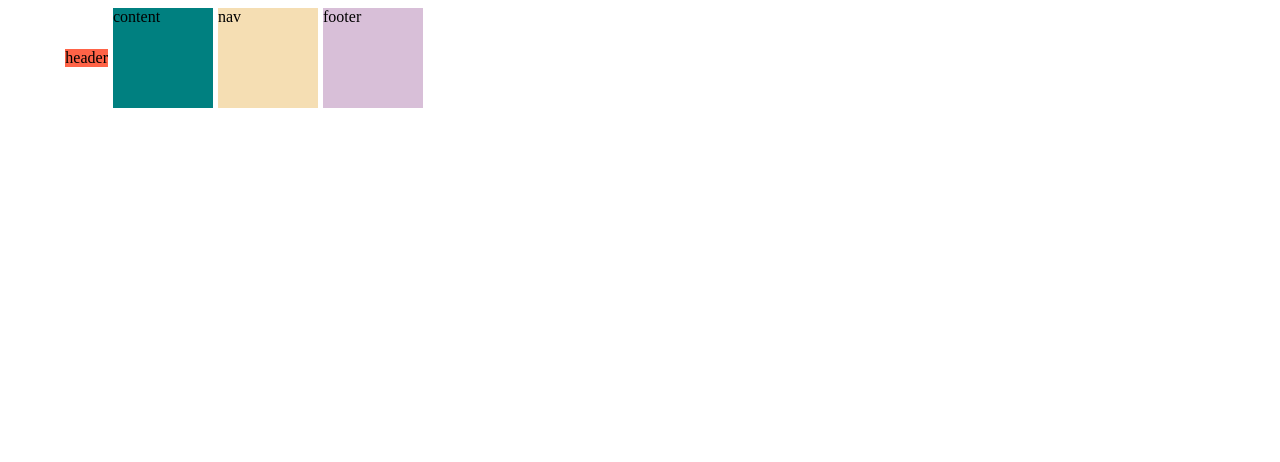
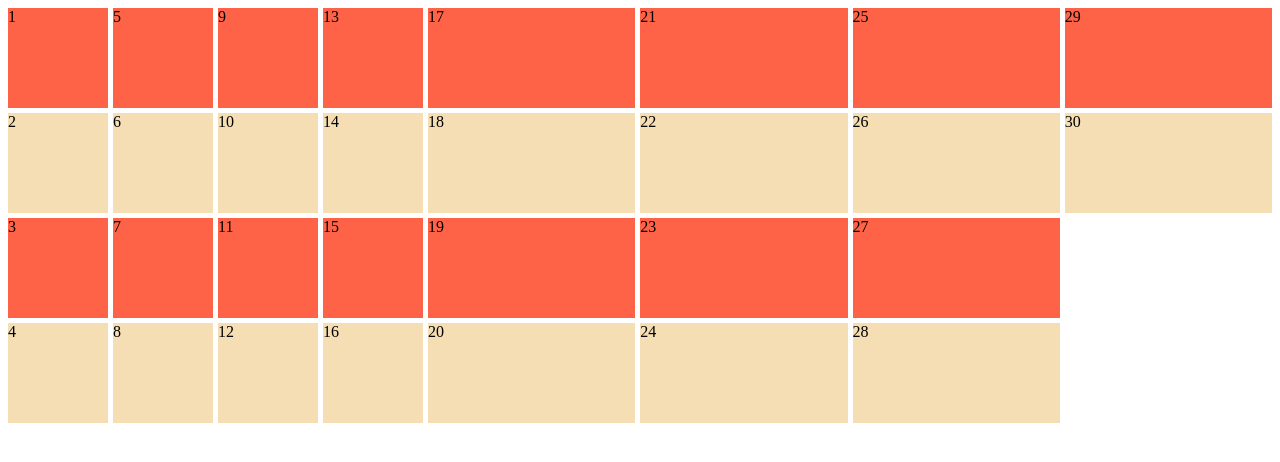
Before and after one commit to seonhop/css-master, a plain HTML site: page index.html in a window 1280 px wide. Drawn offline with Linux system fonts and the light colour scheme.

Commit message:
16. #2.10 Auto Columns and Rows
● align-self
● justify-self
● place-self: (수직) (수평);
▷ child에만 적용돠는 property이다.

● grid-auto-rows: (크기);
▷ 만들어놓은 row보다 더 많은 content가 있으면, 자동으로 row를 만들어라.

● grid-auto-flow: (방향); [기본값: row]
▷ flex-direction과 비슷하다.
▷ row가 끝날 때 새로운 row를 만들지, 새로운 column을 만들지 결정한다.

● grid-auto-columns: (크기);
▷ grid-auto-flow: column;일때 작동한다.

```diff
--- a/index.html
+++ b/index.html
@@ -9,10 +9,36 @@
     </head>
     <body>
         <div class="grid">
-            <div class="header">header</div>
-            <div class="content">content</div>
-            <div class="nav">nav</div>
-            <div class="footer">footer</div>
+            <div class="item"><span>1</span></div>
+            <div class="item"><span>2</span></div>
+            <div class="item"><span>3</span></div>
+            <div class="item"><span>4</span></div>
+            <div class="item"><span>5</span></div>
+            <div class="item"><span>6</span></div>
+            <div class="item"><span>7</span></div>
+            <div class="item"><span>8</span></div>
+            <div class="item"><span>9</span></div>
+            <div class="item"><span>10</span></div>
+            <div class="item"><span>11</span></div>
+            <div class="item"><span>12</span></div>
+            <div class="item"><span>13</span></div>
+            <div class="item"><span>14</span></div>
+            <div class="item"><span>15</span></div>
+            <div class="item"><span>16</span></div>
+            <div class="item"><span>17</span></div>
+            <div class="item"><span>18</span></div>
+            <div class="item"><span>19</span></div>
+            <div class="item"><span>20</span></div>
+            <div class="item"><span>21</span></div>
+            <div class="item"><span>22</span></div>
+            <div class="item"><span>23</span></div>
+            <div class="item"><span>24</span></div>
+            <div class="item"><span>25</span></div>
+            <div class="item"><span>26</span></div>
+            <div class="item"><span>27</span></div>
+            <div class="item"><span>28</span></div>
+            <div class="item"><span>29</span></div>
+            <div class="item"><span>30</span></div>
         </div>
     </body>
 </html>
--- a/style.css
+++ b/style.css
@@ -4,23 +4,14 @@
     height: 100vh;
     grid-template-columns: repeat(4, 100px);
     grid-template-rows: repeat(4, 100px);
+    grid-auto-rows: 100px;
+    grid-auto-flow: column;
 }
 
-.header {
+.item:nth-child(odd) {
     background-color: tomato;
-    align-self: end;
-    justify-self: center;
-    place-self: center end;
 }
 
-.content {
-    background-color: teal;
-}
-
-.nav {
+.item:nth-child(even) {
     background-color: wheat;
 }
-
-.footer {
-    background-color: thistle;
-}
```
